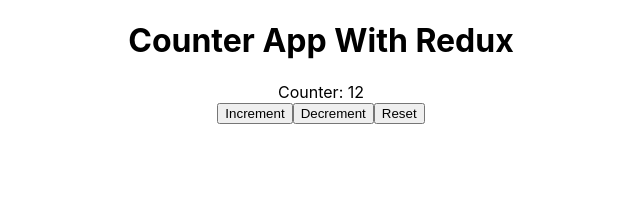
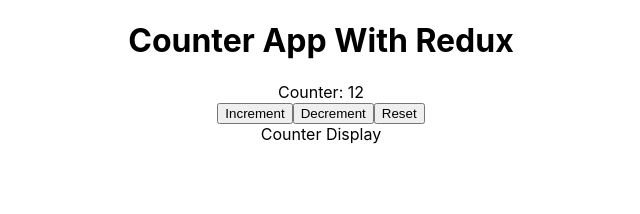
Before and after one commit to raofahadkhan/counter-app-with-react-and-redux, a React (Create React App) app: page / in a window 1280 px wide. Shown: the top 214 px of the page, without its empty margins (319-959 px from the left). Built offline with nearby package versions, Linux system fonts and the light colour scheme.

Commit message:
created a store

```diff
--- a/src/App.js
+++ b/src/App.js
@@ -1,11 +1,13 @@
 import "./App.css";
 import Counter from "./Components/Counter";
+import CounterDisplay from "./Components/CounterDisplay";
 
 function App() {
 	return (
 		<div className="App">
 			<h1>Counter App With Redux</h1>
 			<Counter />
+			<CounterDisplay />
 		</div>
 	);
 }
--- /dev/null
+++ b/src/Components/CounterDisplay.js
@@ -0,0 +1,7 @@
+import React from "react";
+
+const CounterDisplay = () => {
+	return <div>Counter Display</div>;
+};
+
+export default CounterDisplay;
--- /dev/null
+++ b/src/store/store.js
@@ -0,0 +1,3 @@
+import { createStore } from "redux";
+
+export const store = createStore(null);
```
